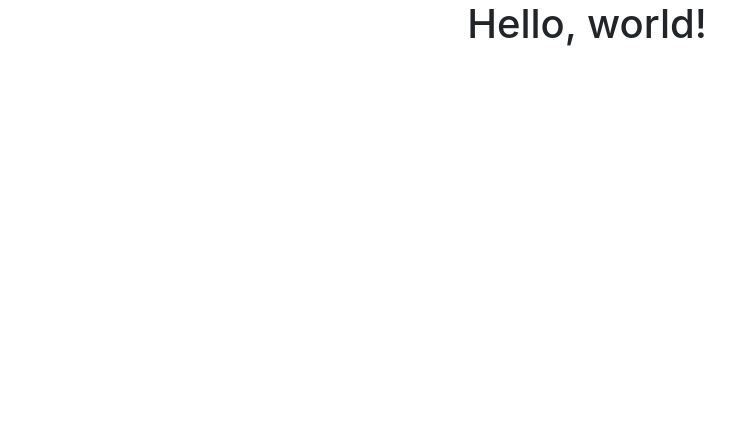
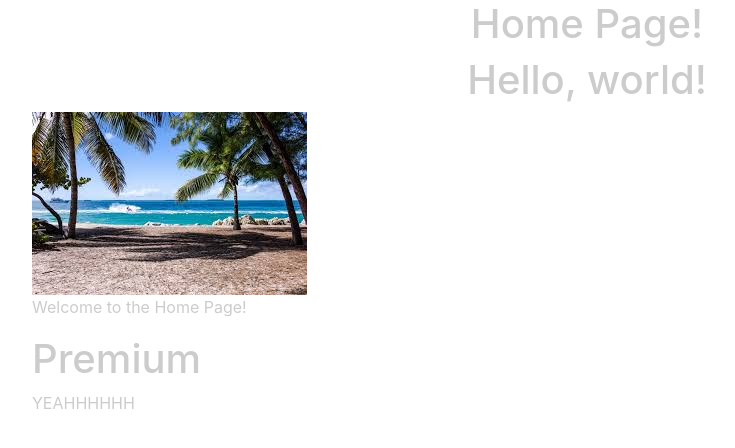
Before and after one commit to ketulsuthar/ecommerce, a Django app: page / in a window 1280 px wide. Shown: the top 448 px of the page, without its empty margins (53-788 px from the left). Run offline with Django 3.2, Linux system fonts and the light colour scheme; the visitor is signed in with stand-in values (Sample User, id 1); some libraries are stand-ins or nearby versions.

Commit message:
updated homepage

```diff
--- a/src/templates/home_page.html
+++ b/src/templates/home_page.html
@@ -1,3 +1,4 @@
+{% load static %}
 <!doctype html>
 <html lang="en">
   <head>
@@ -8,11 +9,29 @@
     <!-- Bootstrap CSS -->
     <link rel="stylesheet" href="https://maxcdn.bootstrapcdn.com/bootstrap/4.0.0/css/bootstrap.min.css" integrity="sha384-Gn5384xqQ1aoWXA+058RXPxPg6fy4IWvTNh0E263XmFcJlSAwiGgFAW/dAiS6JXm" crossorigin="anonymous">
 
-    <title>Hello, world!</title>
+    <link rel="stylesheet" href='{% static "css/main.css" %}'/>
   </head>
   <body>
     <div class="text-center">
+      <h1>{{ title }}</h1>
       <h1>Hello, world!</h1>
+    </div>
+
+    <div class="container">
+      <div class="row">
+        <div class="col">
+          <img src="{% static 'img/beach.jpeg' %}" class="img-fluid" />
+          <p>{{ content }}</p>
+        </div>
+      </div>
+      {% if request.user.is_authenticated %}
+      <div class="row">
+        <div class="col">
+          <h1>Premium</h1>
+          <p>{{ premium_content }}</p>
+        </div>
+      </div>
+      {% endif %}
     </div>
 
 
```
